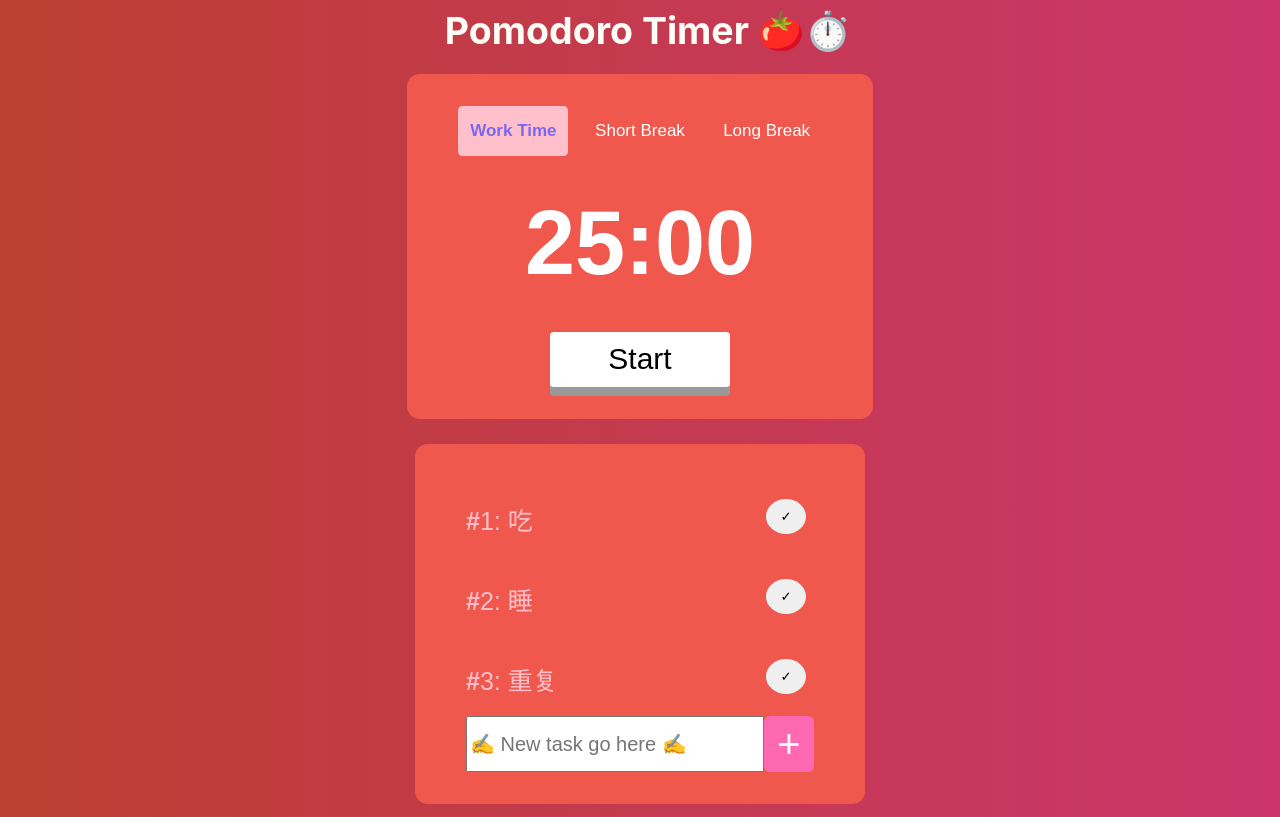
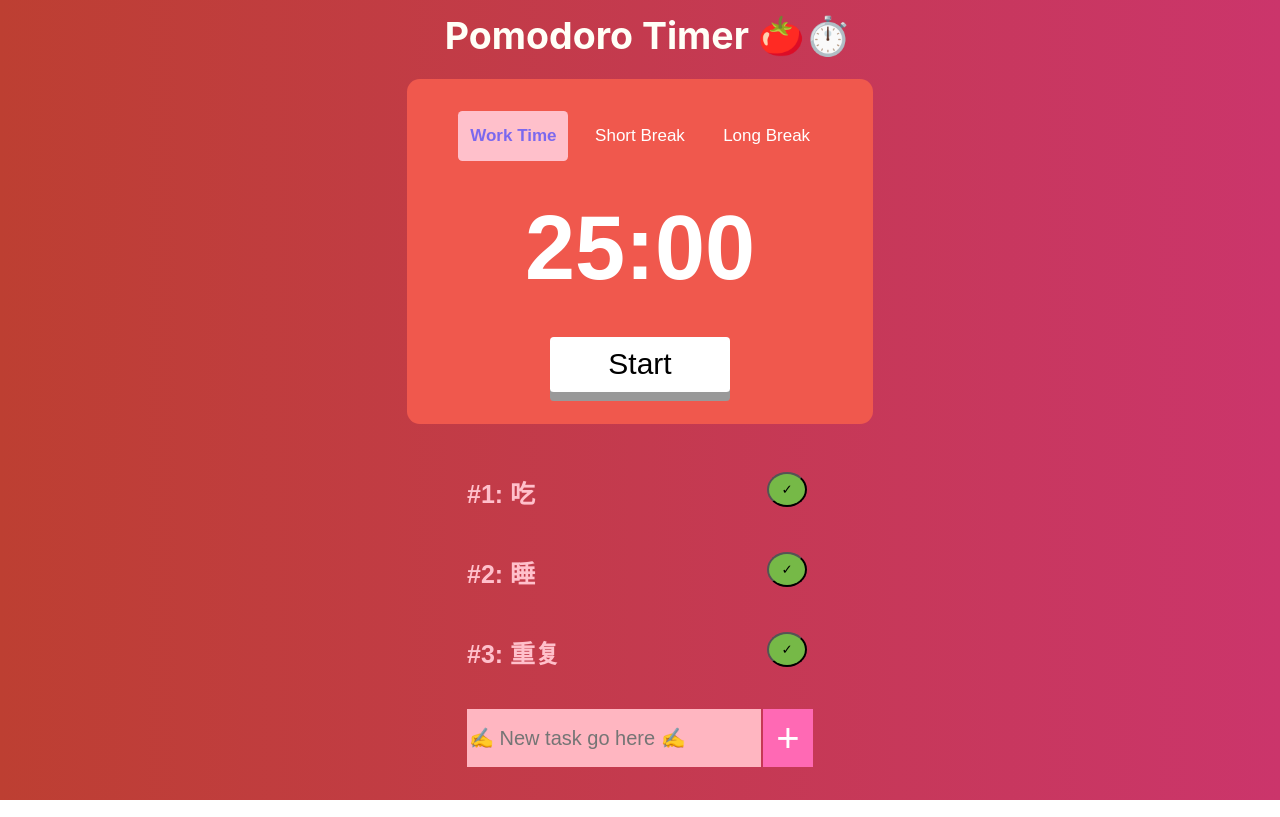
Before and after one commit to steveshi0/pomodoro-timer, a React (Create React App) app in the folder timer/: page / in a window 1280 px wide. Built offline with nearby package versions, Linux system fonts and the light colour scheme.

Commit message:
finish task

```diff
--- a/timer/src/components/PomodoroSession.jsx
+++ b/timer/src/components/PomodoroSession.jsx
@@ -66,16 +66,6 @@ export default class PomodoroSession extends React.Component {
     }
   }
 
-  showResetButton() {
-    if (!this.state.countingDown) {
-      if (this.state.minutes < TIME[this.state.sessionNum]
-        || (this.state.minutes == TIME[this.state.sessionNum] && this.state.seconds != 0)) {
-        return(
-          <button type={"button"} placeholder={"RESET"} value={"reset"} onClick={console.log("dshif s")}>RESET</button> )
-      }
-    }
-  }
-
   // Mount when the user click on Start button
   componentDidMount() {
     document.getElementById("session-item" + this.state.sessionNum).classList.add("session-selected");
@@ -99,7 +89,7 @@ export default class PomodoroSession extends React.Component {
           countingDown: true
         }));
       }
-    }, 1000);
+    }, 1);
   }
   componentWillUnmount() {
     clearInterval(this.countDownInterval);
@@ -126,7 +116,6 @@ export default class PomodoroSession extends React.Component {
         </h1>
         <button id={"session-start"} type={"button"} placeholder={"START"} value={"start"}
                 onClick={this.handleSessionStart}>{!this.state.countingDown ? "Start" : "Pause"}</button>
-        {this.showResetButton()}
       </div>
     )
   }
--- a/timer/src/components/PomodoroTasks.css
+++ b/timer/src/components/PomodoroTasks.css
@@ -9,12 +9,12 @@ tasks-root-container (div)
 #tasks-root-container {
     display: flex;
     flex-direction: column;
-    background: #f0584d;
     border-radius: 1vw;
-    padding: 2.5vw 4vw;
+    padding: 0 4vw;
     margin: 1%;
     color: white;
     font-family: Arial, serif;
+    font-weight: bold;
  }
  @media (max-width: 400px) {
      #tasks-root-container {
@@ -23,28 +23,31 @@ tasks-root-container (div)
          padding-bottom: 40px;
      }
  }
- #task-list-container {
-  float: inherit;
- }
  #add-task-container {
      display: flex;
-
+     margin-top: 20px;
  }
  #add-task-input {
+     background-color: lightpink;
+     border: none;
      font-size: 20px;
-     height: 50px;
+     height: 56px;
      width: 290px;
+     margin-bottom: 15px;
+     margin-right: 2px;
+ }
+ #add-task-input:active {
+     border: none;
  }
  #add-task-btn {
      cursor: pointer;
      white-space: nowrap;
      background: hotpink;
      border: none;
-     border-radius: .5vw;
      color: white;
      font-size: 40px;
      width: 50px;
-     height: 56px;
+     height: 58px;
  }
  #add-task-btn:active {
   box-shadow: 0 2px #666 !important;
--- a/timer/src/components/PomodoroTasks.jsx
+++ b/timer/src/components/PomodoroTasks.jsx
@@ -25,15 +25,14 @@ const PomodoroTasks = () => {
   function deleteTask(taskNumber) {
     setTaskList(taskList.filter(currTask => currTask != taskList[taskNumber]));
   }
-
-  function checkTask(e) { // UNFINISHED
+  /*function checkTask(e) { // UNFINISHED
     const currBtn = document.getElementById(e.target.id).classList;
     if (currBtn.contains("finished_task")) {
       currBtn.remove("finished_task");
     } else {
       currBtn.add("finished_task");
     }
-  }
+  }*/
 
   // return the current task to pomodoro_timer within app.js
   return(
--- a/timer/src/components/Task.jsx
+++ b/timer/src/components/Task.jsx
@@ -13,12 +13,13 @@ const individualTaskStyle = {
   height: "30px"
 };
 const taskFinishStyle = {
+  cursor: "pointer",
   width: "40px",
   height: "35px",
-  border: "none",
   borderRadius: "50%",
   justifyContent: "right",
-  justifySelf: "end"
+  justifySelf: "end",
+  background: "#76B947",
 };
 
 /**
@@ -28,7 +29,7 @@ const taskFinishStyle = {
  * @constructor none
  */
 const Task = (props) => {
-  console.log(props);
+  //console.log(props);
   return(
     <div style={taskStyle}>
       <p id={"individual-task-num" + props.taskNum} className={"individual_task"} style={individualTaskStyle}>
```
Also changed, not shown: timer/src/imgs/Header-tomato.png (deleted).
